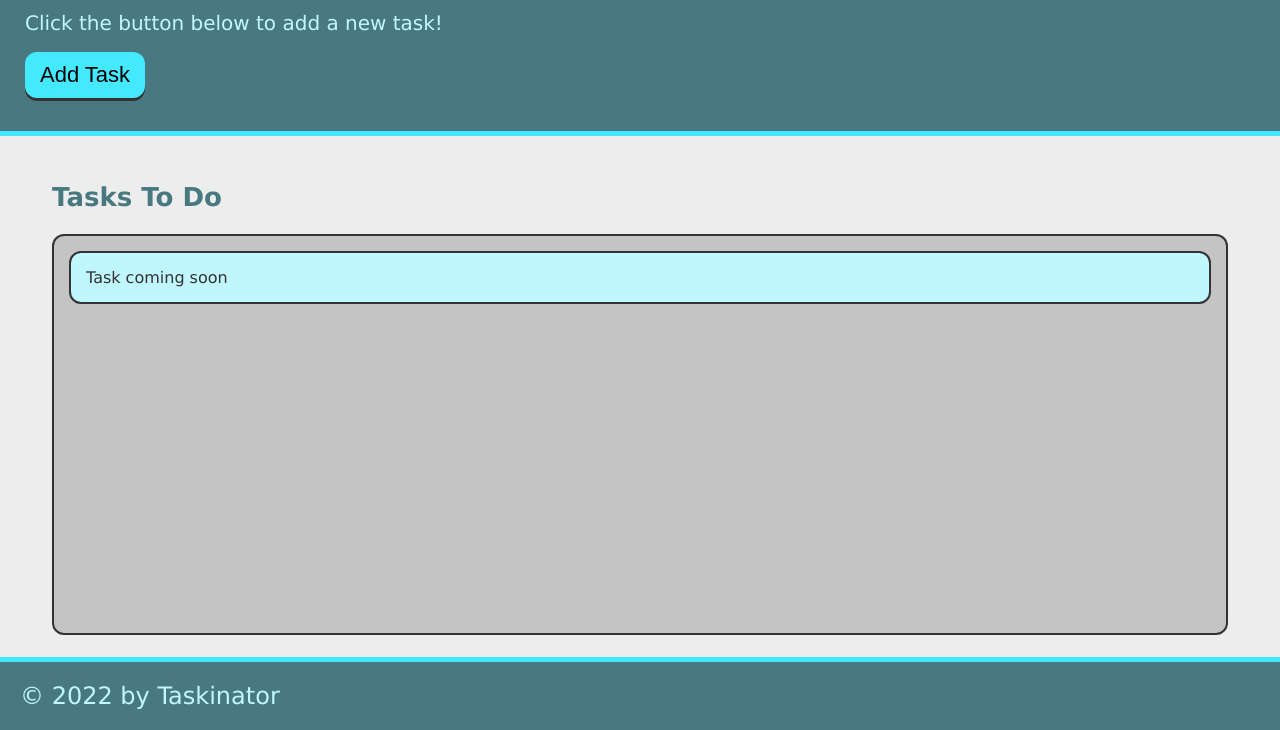
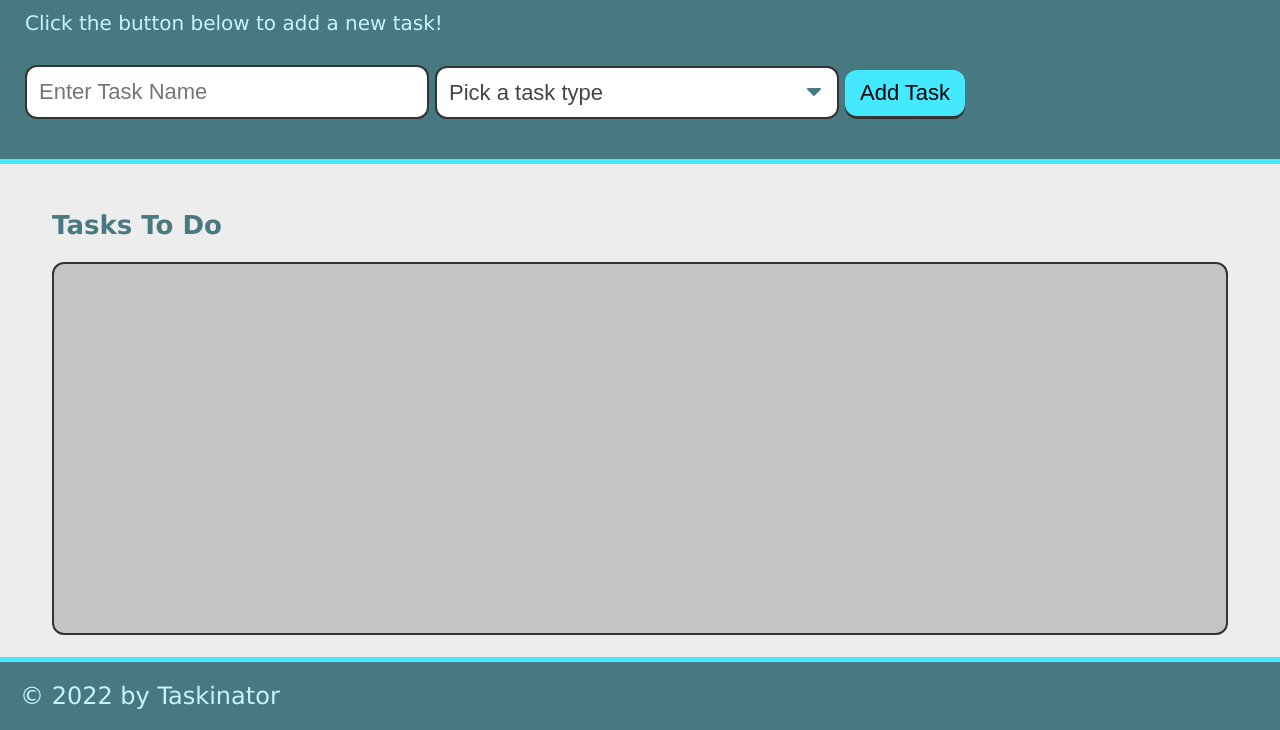
Before and after one commit to jarydknight/Taskinator, a plain HTML site: page index.html in a window 1280 px wide. Shown: the part 70-800 px from the top of the page. Drawn offline with Linux system fonts and the light colour scheme.

Commit message:
add form submit functionality

```diff
--- a/assets/js/script.js
+++ b/assets/js/script.js
@@ -1,11 +1,14 @@
 // Query selector for save task button
-const buttonEl = document.querySelector("#save-task");
+const formEl = document.querySelector("#task-form");
 
 // Variable that stores ul element with id tasks to do. This is the list we want to add a li element to
 const tasksToDoEl = document.querySelector("#tasks-to-do");
 
 // Function that creates new task item
 const createTaskHandler = () => {
+    // Prevent page from refreshing when event occurs
+    event.preventDefault();
+
     // Creates new list item
     const listItemEl = document.createElement("li");
 
@@ -18,4 +21,4 @@ const createTaskHandler = () => {
 }
 
 // Event listener for task button that executes on click
-buttonEl.addEventListener("click", createTaskHandler);
+formEl.addEventListener("submit", createTaskHandler);
--- a/index.html
+++ b/index.html
@@ -14,7 +14,38 @@
 
         <p>Click the button below to add a new task!</p>
 
-        <button class="btn" id="save-task">Add Task</button>
+        <form id="task-form">
+
+            <div class="form-group">
+
+                <input type="text" name="task-name" placeholder="Enter Task Name" />
+
+            </div>
+
+            <div class="form-group">
+
+                <select name="task-type" class="select-dropdown">
+
+                    <option value="" disabled selected>Pick a task type</option>
+
+                    <option value="Print">Print</option>
+
+                    <option value="Web">Web</option>
+
+                    <option value="Mobile">Mobile</option>
+
+                </select>
+
+            </div>
+
+            <div class="form-group">
+
+                <button class="btn" id="save-task" type="submit">Add Task</button>
+
+            </div>
+
+        </form>
+
     </header>
 
     <main class="page-content">
@@ -22,7 +53,7 @@
             <h2 class="list-title">Tasks To Do</h2>
 
             <ul class="task-list" id="tasks-to-do">
-                <li class="task-item">Task coming soon</li>
+
             </ul>
         </section>
     </main>
```
